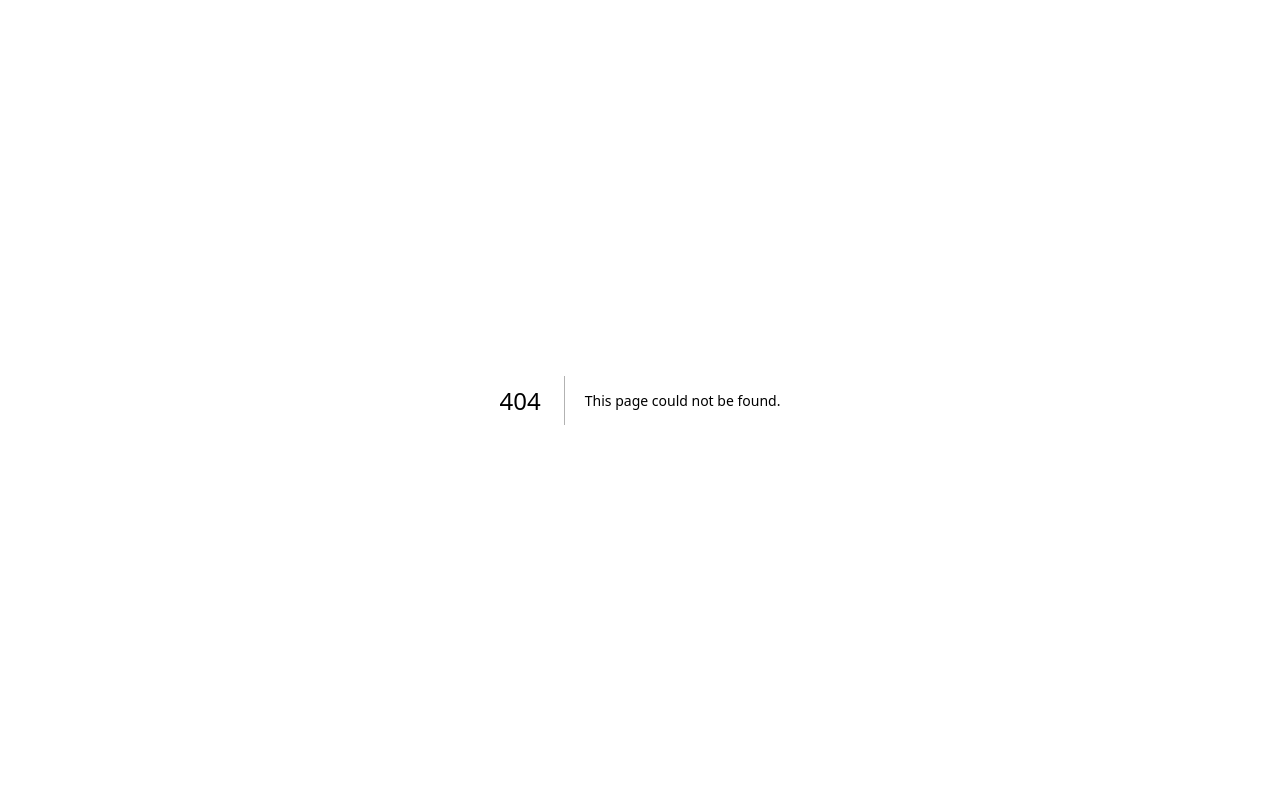
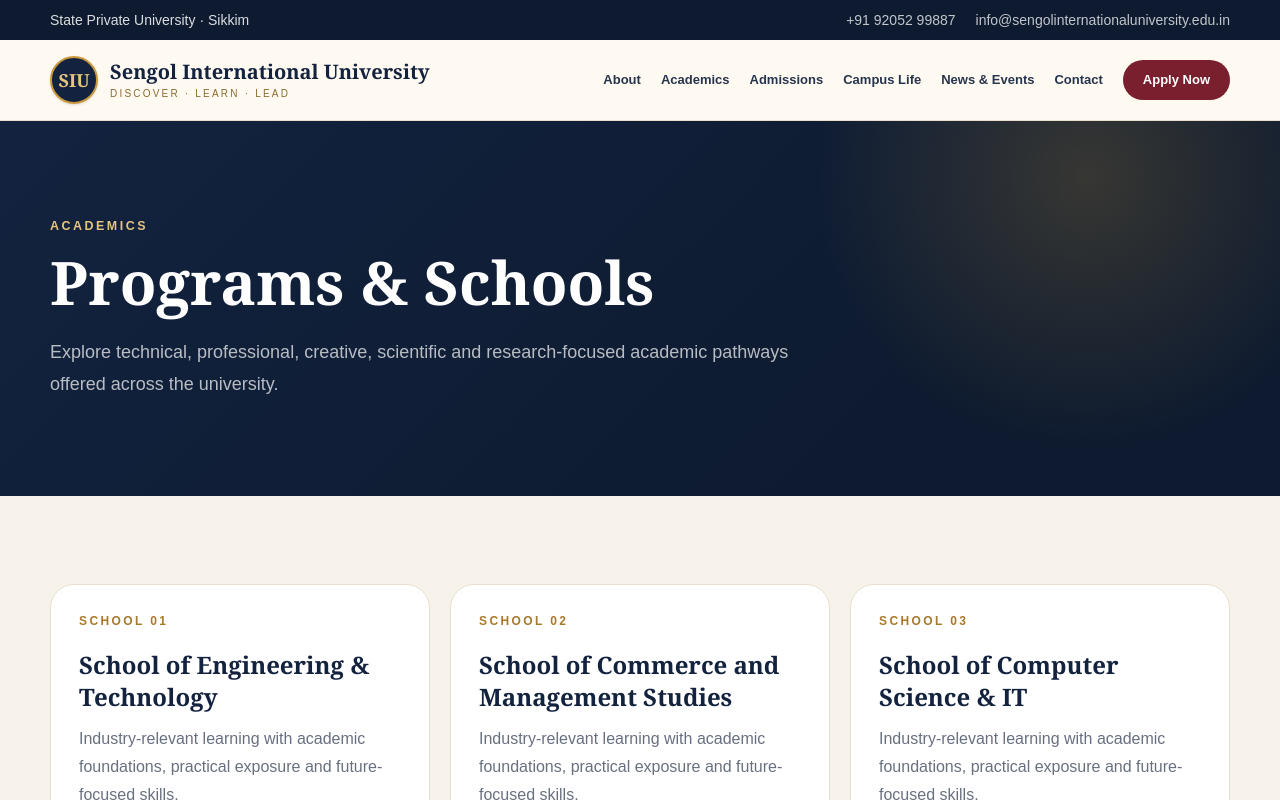
Before and after one commit to sengolprint/Sengol-University-Website, a Next.js app: page /programs in a window 1280 px wide. Before the commit this address had no page. Shown: the top 800 px of the page. Built offline with nearby package versions, Linux system fonts and the light colour scheme.

Commit message:
Add full academic programs directory

```diff
--- /dev/null
+++ b/app/programs/page.tsx
@@ -0,0 +1,11 @@
+import SiteHeader from "@/components/SiteHeader";
+import SiteFooter from "@/components/SiteFooter";
+import Link from "next/link";
+
+const schools=["Engineering & Technology","Commerce and Management Studies","Computer Science & IT","Architecture & Planning","Hotel Management","Library & Information Science","Science","Arts and Social Studies","Education and Physical Education","Journalism & Mass Media Communication","Law","Allied and Healthcare Sciences","Philosophy and Research","Fire & Safety","Animation","Vocational Studies","Pharmacy"];
+
+export default function ProgramsPage(){return <main><SiteHeader/>
+<section className="page-hero py-24 text-white"><div className="container-shell"><div className="eyebrow !text-[#e5c47d]">Academics</div><h1 className="serif mt-4 text-5xl font-bold md:text-6xl">Programs & Schools</h1><p className="mt-6 max-w-3xl text-lg leading-8 text-white/70">Explore technical, professional, creative, scientific and research-focused academic pathways offered across the university.</p></div></section>
+<section className="section-pad"><div className="container-shell"><div className="grid gap-5 md:grid-cols-2 lg:grid-cols-3">{schools.map((s,i)=><article key={s} className="card-lift rounded-3xl border border-[#eadfce] bg-white p-7"><div className="mb-5 text-xs font-extrabold uppercase tracking-[.2em] text-[#a8792d]">School {String(i+1).padStart(2,"0")}</div><h2 className="serif text-2xl font-bold text-[#13233f]">School of {s}</h2><p className="mt-3 leading-7 text-[#687080]">Industry-relevant learning with academic foundations, practical exposure and future-focused skills.</p><Link href="/admissions" className="mt-6 inline-block font-bold text-[#7a1f2d]">Admission information →</Link></article>)}</div></div></section>
+<section className="section-pad bg-[#13233f] text-white"><div className="container-shell grid gap-8 lg:grid-cols-2 lg:items-center"><div><div className="eyebrow !text-[#e5c47d]">Featured Example</div><h2 className="serif mt-3 text-4xl font-bold">School of Science</h2><p className="mt-5 text-lg leading-8 text-white/70">The School of Science includes programs such as B.Sc. Physics, Chemistry, Biology, Mathematics and Environmental Science, with emphasis on scientific foundations, analysis, laboratory work and research capability.</p></div><div className="rounded-3xl border border-white/10 bg-white/5 p-7"><div className="grid gap-3 text-sm text-white/75">{["B.Sc. Physics · 6 Semesters","B.Sc. Chemistry · 6 Semesters","B.Sc. Biology · 6 Semesters","B.Sc. Mathematics · 6 Semesters","B.Sc. Environmental Science · 6 Semesters"].map(x=><div key={x} className="rounded-xl bg-white/5 px-4 py-3">{x}</div>)}</div></div></div></section>
+<SiteFooter/></main>}
```
